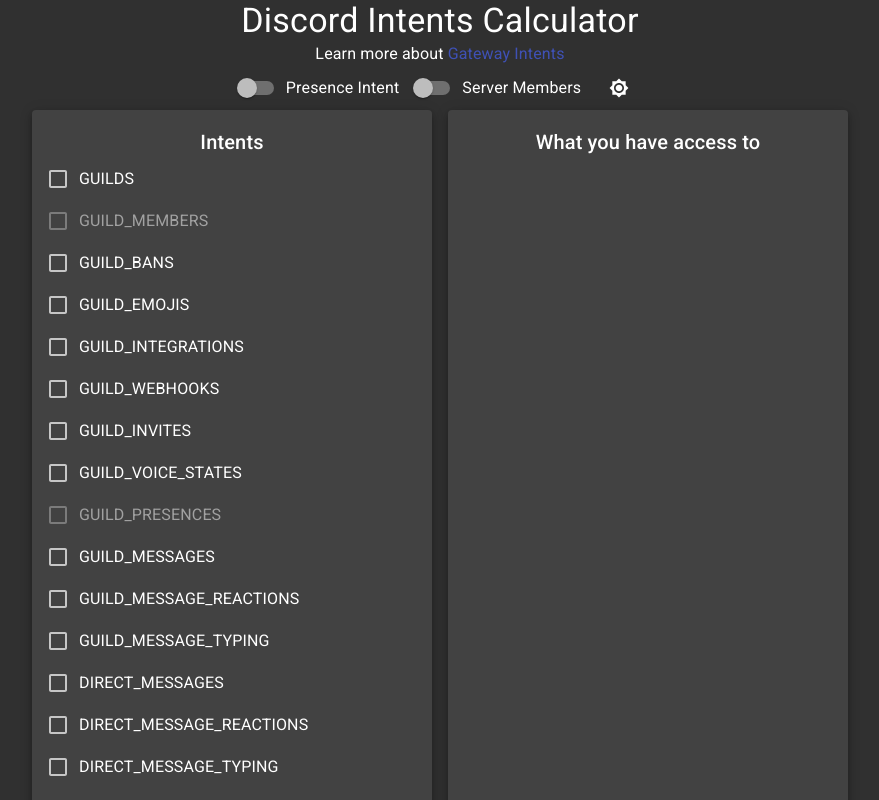
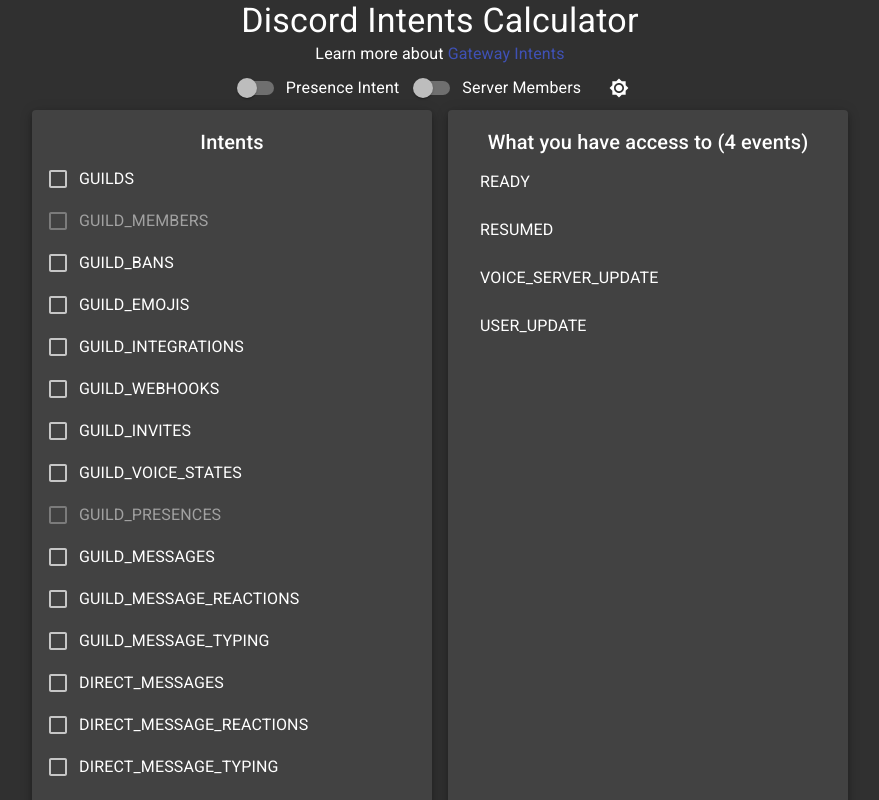
Before and after one commit to Larkooo/discord-intents-calculator, a React (Create React App) app: page / in a window 1280 px wide. Shown: the top 800 px of the page, without its empty margins (200-1079 px from the left). Built offline with nearby package versions, Linux system fonts and the light colour scheme.

Commit message:
gateway link now opens a new tab, added event count and added basic intents

```diff
--- a/src/App.tsx
+++ b/src/App.tsx
@@ -28,7 +28,7 @@
   }),
 );
 
-const copyToClipboard = (content: any) => {
+const copyToClipboard = (content: string) => {
   const el = document.createElement('textarea');
   el.value = content;
   document.body.appendChild(el);
@@ -45,6 +45,13 @@
   interface intentsInterface {
     [key: string]: string[]
   }
+
+  const basicIntents:string[] = [
+    "READY",
+    "RESUMED",
+    "VOICE_SERVER_UPDATE",
+    "USER_UPDATE"
+  ]
 
   const intents : intentsInterface = {
     GUILDS: [
@@ -140,18 +147,22 @@
       presence: localStorage.getItem('presenceIntent') === 'true' || false,
       guildMembers: localStorage.getItem('guildMembersIntent') === 'true' || false
     },
-    intents: 0
+    intents: 0,
+    eventsCount: 4
   });
 
   const handleChange = (event: React.ChangeEvent<HTMLInputElement>):void => {
     let intentsValue;
+    let eventsCountValue;
     if(event.target.name !== "presence" && event.target.name !== "guildMembers") {
       if(event.target.checked) {
         intentsValue = state.intents += 1 << Object.keys(state).indexOf(event.target.name)
+        eventsCountValue = state.eventsCount+intents[event.target.name].length
       } else {
         intentsValue = state.intents -= 1 << Object.keys(state).indexOf(event.target.name)
+        eventsCountValue = state.eventsCount-intents[event.target.name].length
       }
-      setState({ ...state, [event.target.name]: event.target.checked, intents: intentsValue});
+      setState({ ...state, [event.target.name]: event.target.checked, intents: intentsValue, eventsCount: eventsCountValue});
     } else {
       if(event.target.name === "presence") {
         setState({ ...state, privilegedIntents: {presence: event.target.checked, guildMembers: state.privilegedIntents.guildMembers}});
@@ -185,6 +196,7 @@
       DIRECT_MESSAGE_TYPING: false,
       privilegedIntents: state.privilegedIntents,
       intents: 0,
+      eventsCount: basicIntents.length
     })
   }
 
@@ -207,7 +219,7 @@
       </Typography>
 
       <Typography variant='body1'>
-        Learn more about <Link href="https://discord.com/developers/docs/topics/gateway#gateway-intents">Gateway Intents</Link>
+        Learn more about <Link href="https://discord.com/developers/docs/topics/gateway#gateway-intents" target="_blank">Gateway Intents</Link>
       </Typography>
 
       <FormControlLabel
@@ -266,20 +278,27 @@
         <Grid item xs={4}>
           <Paper elevation={5} className={classes.paper}>
             <Typography variant='h6'>
-              What you have access to
+              What you have access to ({state.eventsCount} events)
               </Typography>
-            <FormGroup>
             {
+              basicIntents.map(intent => <Tooltip key={intent.toString()} title={"Open Discord Api Docs about #" + intent.toLowerCase().trim().replace(/_/g, "-")} >
+              <ListItem onClick={() => window.open("https://discord.com/developers/docs/topics/gateway#" + intent.toLowerCase().trim().replace(/_/g, "-"), "_blank")} button>
+                <ListItemText primary={intent} />
+              </ListItem>
+            </Tooltip>)
+          }
+          {
               Object.keys(state).filter(key => state[key] === true).map(key => {
-                return intents[key].map((element, index) => <Tooltip key={element+index.toString()} title={"Open Discord Api Docs about #" + element.toLowerCase().trim().replace(/_/g, "-")} >
+                return intents[key].map((element, index) => {
+                  return <Tooltip key={element+index.toString()} title={"Open Discord Api Docs about #" + element.toLowerCase().trim().replace(/_/g, "-")} >
                     <ListItem onClick={() => window.open("https://discord.com/developers/docs/topics/gateway#" + element.toLowerCase().trim().replace(/_/g, "-"), "_blank")} button>
                       <ListItemText primary={element} />
                     </ListItem>
-                  </Tooltip>)
+                  </Tooltip>
+                  })
               })
               }
 
-            </FormGroup>
           </Paper>
         </Grid>
       </Grid>
```
Also changed, not shown: 1 other file (tests, documents, lock files or other folders).
